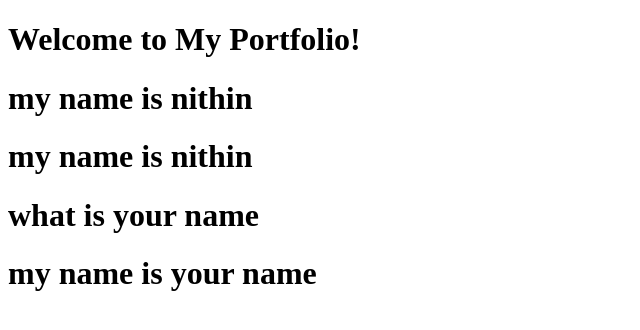
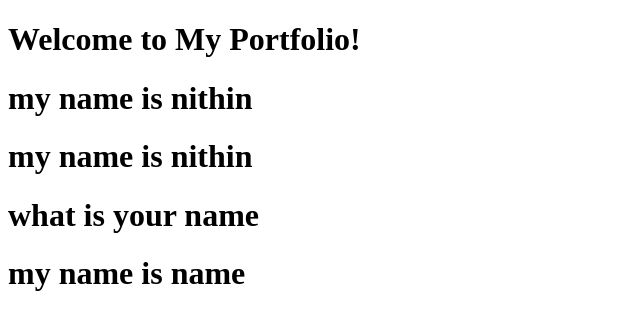
Before and after one commit to nithin282004/sample-pipeline, a plain HTML site: page index.html in a window 1280 px wide. Shown: the whole page, without its empty margins (0-640 px from the left). Drawn offline with Linux system fonts and the light colour scheme.

Commit message:
Update index.html
Signed-off-by: Nithin Aparadapu <117006898+nithin282004@users.noreply.github.com>

```diff
--- a/index.html
+++ b/index.html
@@ -8,7 +8,7 @@
     <h1>my name is nithin</h1>
     <h1>my name is nithin</h1>
     <h1>what is your name</h1>
-    <h1>my name is your name</h1>
+    <h1>my name is  name</h1>
 
 </body>
 </html>
```
